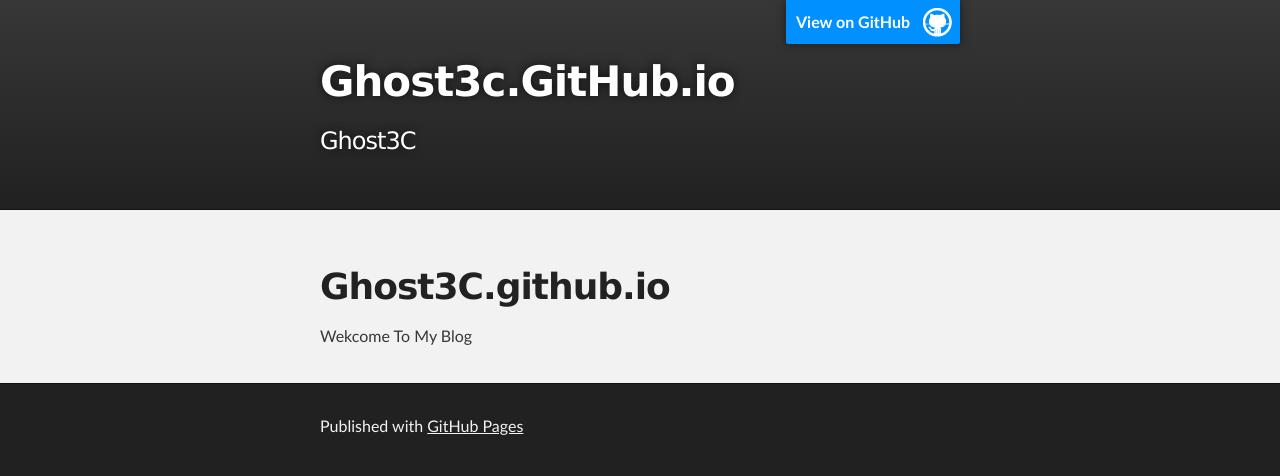
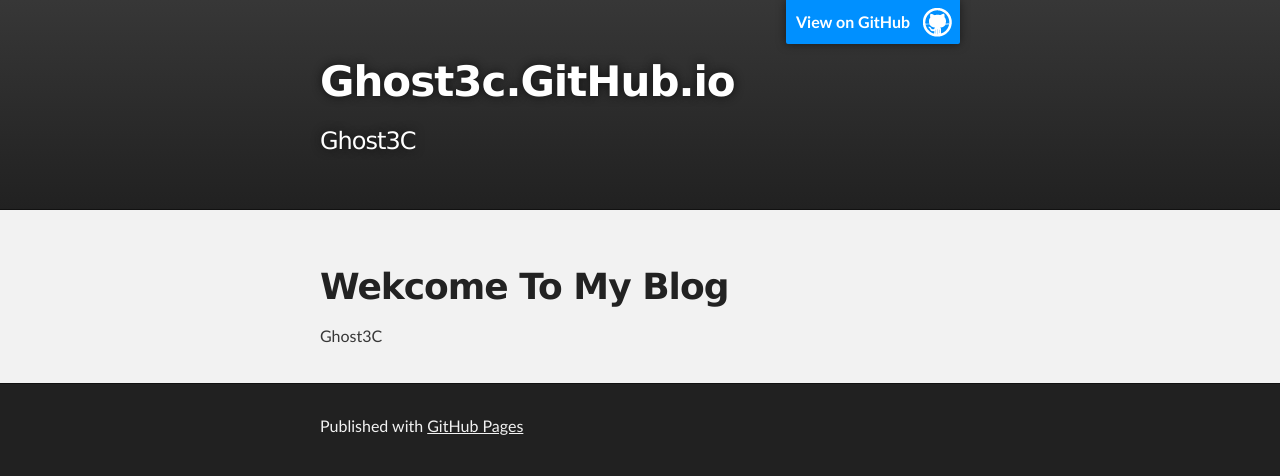
Before and after one commit to Ghost3C/Ghost3C.github.io, a plain HTML site: page index.html in a window 1280 px wide. Drawn offline with Linux system fonts and the light colour scheme.

Commit message:
Update index.html

```diff
--- a/index.html
+++ b/index.html
@@ -8,7 +8,7 @@
 
     <link rel="stylesheet" type="text/css" media="screen" href="stylesheets/stylesheet.css">
 
-    <title>Ghost3c.GitHub.io</title>
+    <title>Ghost3C's Blog</title>
   </head>
 
   <body>
@@ -28,9 +28,9 @@
     <div id="main_content_wrap" class="outer">
       <section id="main_content" class="inner">
         <h1>
-<a id="ghost3cgithubio" class="anchor" href="#ghost3cgithubio" aria-hidden="true"><span class="octicon octicon-link"></span></a>Ghost3C.github.io</h1>
+<a id="ghost3cgithubio" class="anchor" href="#ghost3cgithubio" aria-hidden="true"><span class="octicon octicon-link"></span></a>Wekcome To My Blog</h1>
 
-<p>Wekcome To My Blog </p>
+<p> Ghost3C </p>
       </section>
     </div>
 
```
